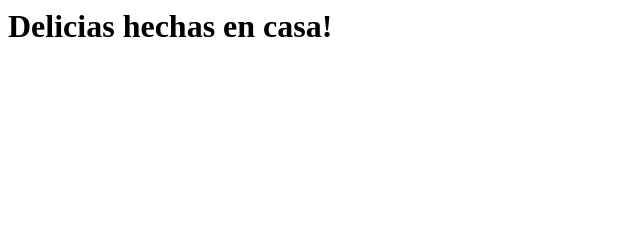
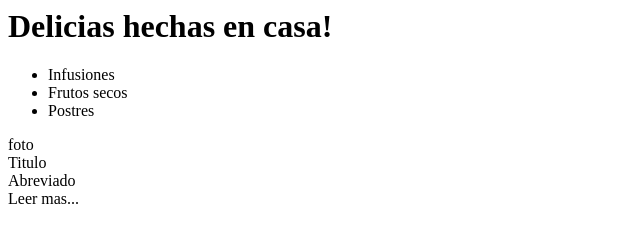
Before and after one commit to Renatta41/CASA-DE-TE, a plain HTML site: page index.html in a window 1280 px wide. Shown: the whole page, without its empty margins (0-640 px from the left). Drawn offline with Linux system fonts and the light colour scheme.

Commit message:
Update index.html

```diff
--- a/index.html
+++ b/index.html
@@ -4,5 +4,17 @@
   </head>
   <body>
     <h1>Delicias hechas en casa!</h1>
+     <div class="list">
+       <ul>
+          <li>Infusiones</li>
+          <li>Frutos secos</li>
+          <li>Postres</li>
+       </ul>
+  <div class="card">
+      <div class="foto">foto</div>
+      <div class="titulo">Titulo</div>
+      <div class="summary">Abreviado</div>
+      <div class="more">Leer mas...</div>
+    </div>
   </body>
 </html>
```
